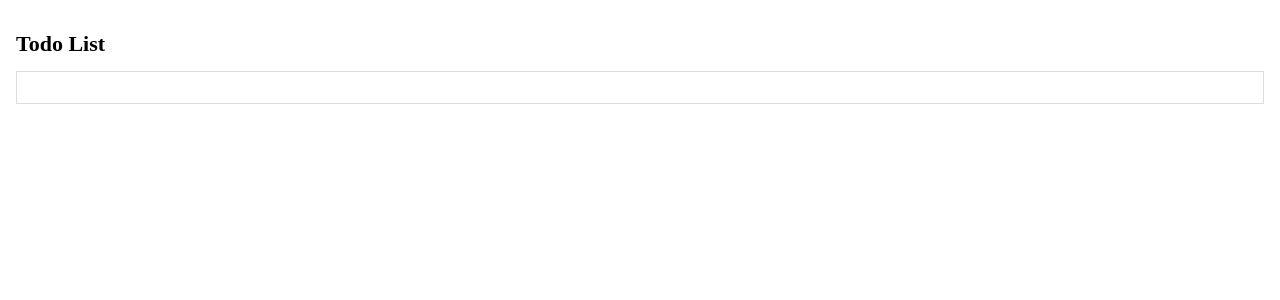
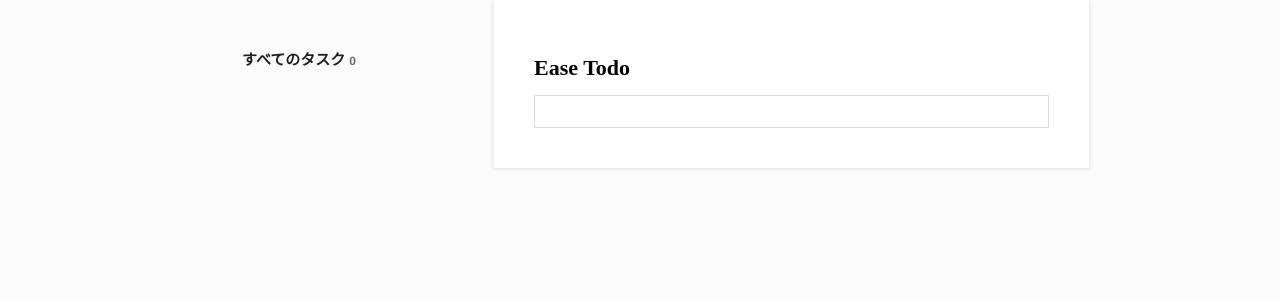
Before and after one commit to mottox2/ease, a React (Create React App) app: page / in a window 1280 px wide. Shown: the top 300 px of the page. Built offline with nearby package versions, Linux system fonts and the light colour scheme.

Commit message:
Tweak style

```diff
--- a/src/App.tsx
+++ b/src/App.tsx
@@ -6,7 +6,39 @@ import TaskItem from './components/TaskItem'
 import TaskInput from './components/TaskInput'
 
 const Container = styled.div`
-  padding: 16px;
+  max-width: 900px;
+  margin: 0 auto;
+  display: flex;
+`
+
+const Sidebar = styled.div`
+  width: 260px;
+  padding: 40px;
+`
+
+const SidebarItem = styled.div`
+  padding: 12px 12px;
+  opacity: 0.88;
+  font-size: 15px;
+  cursor: pointer;
+  font-weight: bold;
+  &:hover {
+    background-color: #f0f0f0;
+  }
+  small {
+    margin-left: 4px;
+    font-family: Helvetica, sans-serif;
+    opacity: 0.66;
+  }
+`
+
+const Main = styled.div`
+  width: 600px;
+  background-color: #fff;
+  border-right: 1px solid #eee;
+  border-left: 1px solid #eee;
+  padding: 40px;
+  box-shadow: 0 1px 4px rgba(0, 0, 0, 0.12);
 `
 
 const Title = styled.h1`
@@ -40,11 +72,19 @@ class App extends React.Component<
   }
 
   render() {
+    const { tasks } = this.state
     return (
       <Container>
-        <Title>Todo List</Title>
-        <TaskInput addTask={this.addTask} />
-        {this.state.tasks.map((task: Task, index: number) => <TaskItem key={index} task={task} />)}
+        <Sidebar>
+          <SidebarItem>
+            すべてのタスク<small>{tasks.length}</small>
+          </SidebarItem>
+        </Sidebar>
+        <Main>
+          <Title>Ease Todo</Title>
+          <TaskInput addTask={this.addTask} />
+          {tasks.map((task: Task, index: number) => <TaskItem key={index} task={task} />)}
+        </Main>
       </Container>
     )
   }
--- a/src/index.css
+++ b/src/index.css
@@ -1,6 +1,10 @@
 @import '../node_modules/normalize.css/normalize.css';
 @import '../node_modules/codemirror/lib/codemirror.css';
 @import '../node_modules/codemirror/theme/material.css';
+
+body {
+  background-color: #fcfcfc;
+}
 
 .CodeMirror {
   border: 1px solid #ddd;
```
